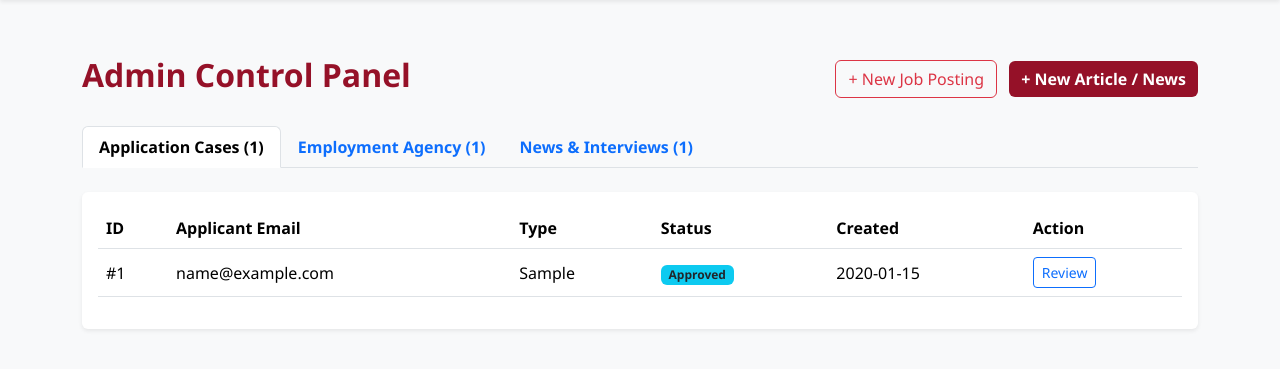
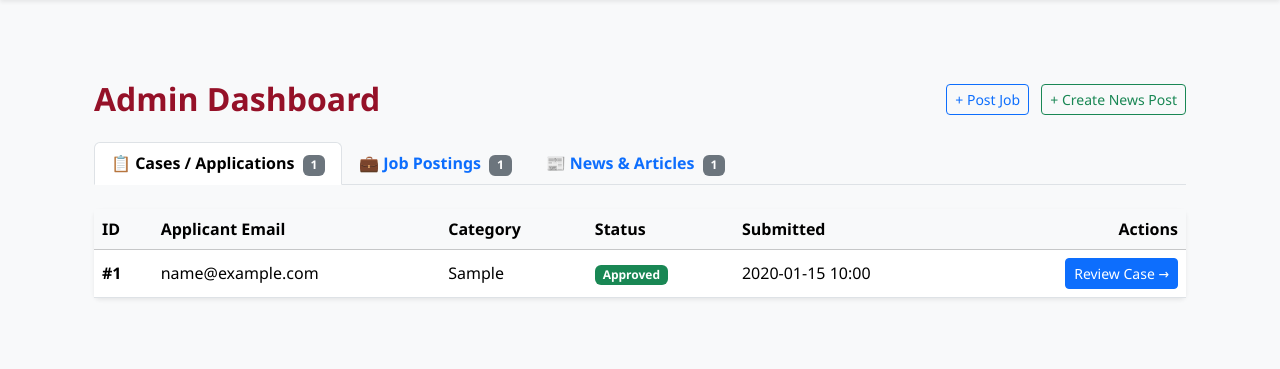
Before and after one commit to cfpetit/ayuda-inmigrante, a Flask app: page /admin/ in a window 1280 px wide. Shown: the part 66-435 px from the top of the page. Run offline with Flask 3, Linux system fonts and the light colour scheme; a user stored in the database is signed in; tables that the repository leaves empty hold one stand-in row (values such as "Sample post").

Commit message:
Admin review fix

```diff
--- a/app/admin/templates/admin/dashboard.html
+++ b/app/admin/templates/admin/dashboard.html
@@ -1,87 +1,111 @@
-{% extends 'base.html' %}
+{% extends "base.html" %}
+
 {% block title %}Admin Dashboard - CYLCAE{% endblock %}
 
 {% block content %}
+<div class="container my-4">
     <div class="d-flex justify-content-between align-items-center mb-4">
-    <h2 class="fw-bold text-cylcae">Admin Control Panel</h2>
+        <h2 class="fw-bold text-cylcae mb-0">Admin Dashboard</h2>
         <div>
-        <a href="{{ url_for('admin.create_job') }}" class="btn btn-outline-danger me-2">+ New Job Posting</a>
-        <a href="{{ url_for('admin.create_news') }}" class="btn btn-cylcae">+ New Article / News</a>
+            <a href="{{ url_for('admin.create_job') }}" class="btn btn-sm btn-outline-primary me-2">+ Post Job</a>
+            <a href="{{ url_for('admin.create_news') }}" class="btn btn-sm btn-outline-success">+ Create News Post</a>
         </div>
     </div>
 
-<ul class="nav nav-tabs mb-4" id="adminTab" role="tablist">
-    <li class="nav-item">
-        <button class="nav-link active fw-bold" id="cases-tab" data-bs-toggle="tab" data-bs-target="#cases" type="button">
-            Application Cases ({{ cases|length }})
+    <!-- Navigation Tabs -->
+    <ul class="nav nav-tabs mb-4" id="adminTabs" role="tablist">
+        <li class="nav-item" role="presentation">
+            <button class="nav-link active fw-bold" id="cases-tab" data-bs-toggle="tab" data-bs-target="#cases" type="button" role="tab">
+                📋 Cases / Applications <span class="badge bg-secondary ms-1">{{ cases|length }}</span>
             </button>
         </li>
-    <li class="nav-item">
-        <button class="nav-link fw-bold" id="jobs-tab" data-bs-toggle="tab" data-bs-target="#jobs" type="button">
-            Employment Agency ({{ jobs|length }})
+        <li class="nav-item" role="presentation">
+            <button class="nav-link fw-bold" id="jobs-tab" data-bs-toggle="tab" data-bs-target="#jobs" type="button" role="tab">
+                💼 Job Postings <span class="badge bg-secondary ms-1">{{ jobs|length }}</span>
             </button>
         </li>
-    <li class="nav-item">
-        <button class="nav-link fw-bold" id="news-tab" data-bs-toggle="tab" data-bs-target="#news" type="button">
-            News & Interviews ({{ posts|length }})
+        <li class="nav-item" role="presentation">
+            <button class="nav-link fw-bold" id="news-tab" data-bs-toggle="tab" data-bs-target="#news" type="button" role="tab">
+                📰 News & Articles <span class="badge bg-secondary ms-1">{{ posts|length }}</span>
             </button>
         </li>
     </ul>
 
-<div class="tab-content" id="adminTabContent">
-    <!-- APPLICATIONS TAB -->
-    <div class="tab-pane fade show active" id="cases">
-        <div class="table-responsive bg-white rounded shadow-sm p-3">
-            <table class="table table-hover align-middle">
-                <thead>
+    <div class="tab-content" id="adminTabsContent">
+
+        <!-- CASES / APPLICATIONS TAB -->
+        <div class="tab-pane fade show active" id="cases" role="tabpanel">
+            <div class="card shadow-sm border-0">
+                <div class="card-body p-0">
+                    {% if cases %}
+                    <div class="table-responsive">
+                        <table class="table table-hover align-middle mb-0">
+                            <thead class="table-light">
                                 <tr>
                                     <th>ID</th>
                                     <th>Applicant Email</th>
-                        <th>Type</th>
+                                    <th>Category</th>
                                     <th>Status</th>
-                        <th>Created</th>
-                        <th>Action</th>
+                                    <th>Submitted</th>
+                                    <th class="text-end">Actions</th>
                                 </tr>
                             </thead>
                             <tbody>
                                 {% for case in cases %}
                                 <tr>
-                        <td>#{{ case.id }}</td>
+                                    <td class="fw-bold">#{{ case.id }}</td>
                                     <td>{{ case.applicant.email }}</td>
                                     <td>{{ case.case_type }}</td>
-                        <td><span class="badge bg-info text-dark">{{ case.status }}</span></td>
-                        <td>{{ case.created_at.strftime('%Y-%m-%d') }}</td>
                                     <td>
-                            <a href="#" class="btn btn-sm btn-outline-primary">Review</a>
+                                        <span class="badge
+                                            {% if case.status == 'Pending Review' %}bg-warning text-dark
+                                            {% elif case.status == 'Under Review' %}bg-info text-dark
+                                            {% elif case.status == 'Approved' %}bg-success
+                                            {% elif case.status == 'Rejected' %}bg-danger
+                                            {% else %}bg-secondary{% endif %}">
+                                            {{ case.status }}
+                                        </span>
+                                    </td>
+                                    <td>{{ case.created_at.strftime('%Y-%m-%d %H:%M') }}</td>
+                                    <td class="text-end">
+                                        <a href="{{ url_for('admin.review_case', id=case.id) }}" class="btn btn-sm btn-primary">
+                                            Review Case &rarr;
+                                        </a>
                                     </td>
                                 </tr>
-                    {% else %}
-                    <tr><td colspan="6" class="text-center text-muted">No submitted applications found.</td></tr>
                                 {% endfor %}
                             </tbody>
                         </table>
                     </div>
+                    {% else %}
+                    <div class="p-4 text-center text-muted">No applications have been submitted yet.</div>
+                    {% endif %}
+                </div>
+            </div>
         </div>
 
-    <!-- JOBS TAB -->
-    <div class="tab-pane fade" id="jobs">
-        <div class="table-responsive bg-white rounded shadow-sm p-3">
-            <table class="table table-hover align-middle">
-                <thead>
+        <!-- JOB POSTINGS TAB -->
+        <div class="tab-pane fade" id="jobs" role="tabpanel">
+            <div class="card shadow-sm border-0">
+                <div class="card-body p-0">
+                    {% if jobs %}
+                    <div class="table-responsive">
+                        <table class="table table-hover align-middle mb-0">
+                            <thead class="table-light">
                                 <tr>
                                     <th>Title</th>
                                     <th>Company</th>
                                     <th>Location</th>
                                     <th>Status</th>
-                        <th>Actions</th>
+                                    <th class="text-end">Actions</th>
                                 </tr>
                             </thead>
                             <tbody>
                                 {% for job in jobs %}
                                 <tr>
                                     <td class="fw-bold">{{ job.title }}</td>
-                        <td>{{ job.company or 'N/A' }}</td>
-                        <td>{{ job.location or 'N/A' }}</td>
+                                    <td>{{ job.company or '-' }}</td>
+                                    <td>{{ job.location or '-' }}</td>
                                     <td>
                                         {% if job.is_active %}
                                             <span class="badge bg-success">Active</span>
@@ -89,54 +113,65 @@
                                             <span class="badge bg-secondary">Inactive</span>
                                         {% endif %}
                                     </td>
-                        <td>
-                            <a href="{{ url_for('admin.edit_job', id=job.id) }}" class="btn btn-sm btn-outline-secondary me-1">Edit</a>
+                                    <td class="text-end">
+                                        <a href="{{ url_for('admin.edit_job', id=job.id) }}" class="btn btn-sm btn-outline-secondary">Edit</a>
                                         <form action="{{ url_for('admin.delete_job', id=job.id) }}" method="POST" class="d-inline" onsubmit="return confirm('Delete this job?');">
                                             <input type="hidden" name="csrf_token" value="{{ csrf_token() }}">
                                             <button type="submit" class="btn btn-sm btn-outline-danger">Delete</button>
                                         </form>
                                     </td>
                                 </tr>
-                    {% else %}
-                    <tr><td colspan="5" class="text-center text-muted">No job postings created.</td></tr>
                                 {% endfor %}
                             </tbody>
                         </table>
                     </div>
+                    {% else %}
+                    <div class="p-4 text-center text-muted">No job postings available.</div>
+                    {% endif %}
+                </div>
+            </div>
         </div>
 
         <!-- NEWS TAB -->
-    <div class="tab-pane fade" id="news">
-        <div class="table-responsive bg-white rounded shadow-sm p-3">
-            <table class="table table-hover align-middle">
-                <thead>
+        <div class="tab-pane fade" id="news" role="tabpanel">
+            <div class="card shadow-sm border-0">
+                <div class="card-body p-0">
+                    {% if posts %}
+                    <div class="table-responsive">
+                        <table class="table table-hover align-middle mb-0">
+                            <thead class="table-light">
                                 <tr>
                                     <th>Title</th>
                                     <th>Category</th>
-                        <th>Published Date</th>
-                        <th>Actions</th>
+                                    <th>Date</th>
+                                    <th class="text-end">Actions</th>
                                 </tr>
                             </thead>
                             <tbody>
                                 {% for post in posts %}
                                 <tr>
                                     <td class="fw-bold">{{ post.title }}</td>
-                        <td><span class="badge bg-secondary">{{ post.category }}</span></td>
+                                    <td><span class="badge bg-info text-dark">{{ post.category }}</span></td>
                                     <td>{{ post.created_at.strftime('%Y-%m-%d') }}</td>
-                        <td>
-                            <a href="{{ url_for('admin.edit_news', id=post.id) }}" class="btn btn-sm btn-outline-secondary me-1">Edit</a>
-                            <form action="{{ url_for('admin.delete_news', id=post.id) }}" method="POST" class="d-inline" onsubmit="return confirm('Delete this article?');">
+                                    <td class="text-end">
+                                        <a href="{{ url_for('admin.edit_news', id=post.id) }}" class="btn btn-sm btn-outline-secondary">Edit</a>
+                                        <form action="{{ url_for('admin.delete_news', id=post.id) }}" method="POST" class="d-inline" onsubmit="return confirm('Delete this post?');">
                                             <input type="hidden" name="csrf_token" value="{{ csrf_token() }}">
                                             <button type="submit" class="btn btn-sm btn-outline-danger">Delete</button>
                                         </form>
                                     </td>
                                 </tr>
-                    {% else %}
-                    <tr><td colspan="4" class="text-center text-muted">No news articles published.</td></tr>
                                 {% endfor %}
                             </tbody>
                         </table>
                     </div>
+                    {% else %}
+                    <div class="p-4 text-center text-muted">No news articles published.</div>
+                    {% endif %}
+                </div>
+            </div>
+        </div>
+
     </div>
 </div>
 {% endblock %}
```
Lines whose indentation alone changed are shown as unchanged.
